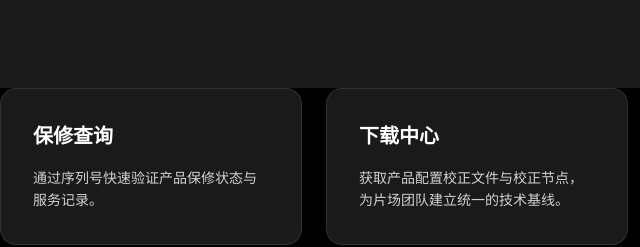
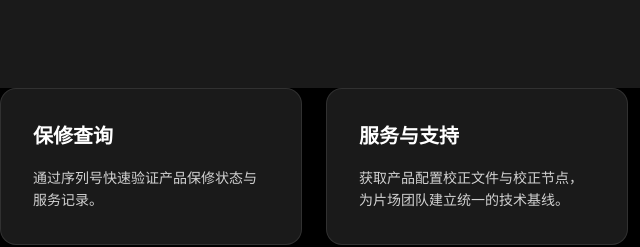
Before and after one commit to MaxCINE-Lab/MaxCINE, a plain HTML site: page index.html in a window 1280 px wide. Shown: the part 2640-2887 px from the top of the page, 0-640 px from the left. Drawn offline with Linux system fonts and the light colour scheme.

Commit message:
Update index.html

```diff
--- a/index.html
+++ b/index.html
@@ -201,7 +201,7 @@
 
   <!-- 下载中心 -->
   <article class="mc-support-card mc-support-card--clickable" onclick="location.href='./downloads/'">
-    <h3>下载中心</h3>
+    <h3>服务与支持</h3>
     <p>
       获取产品配置校正文件与校正节点，为片场团队建立统一的技术基线。
     </p>
```
